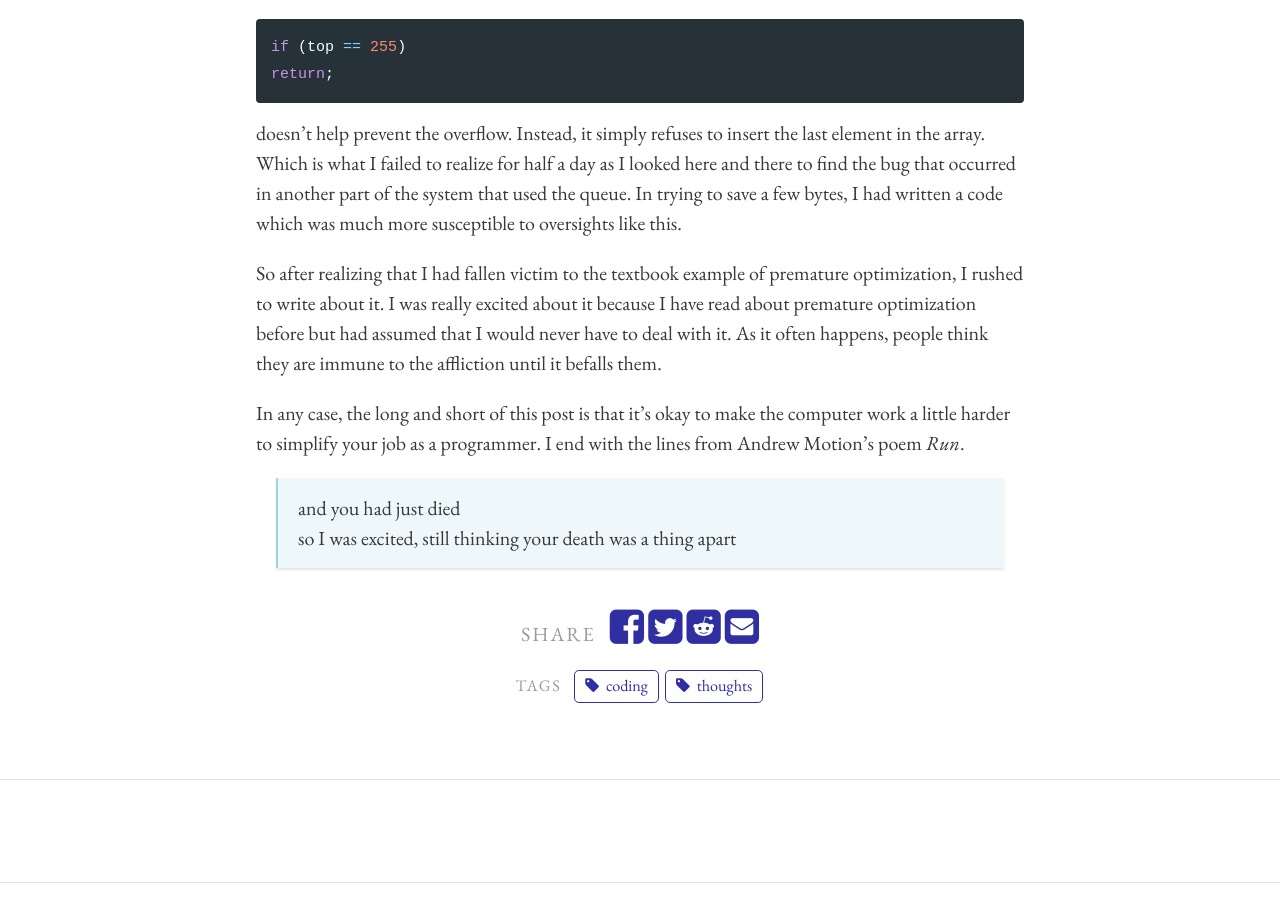
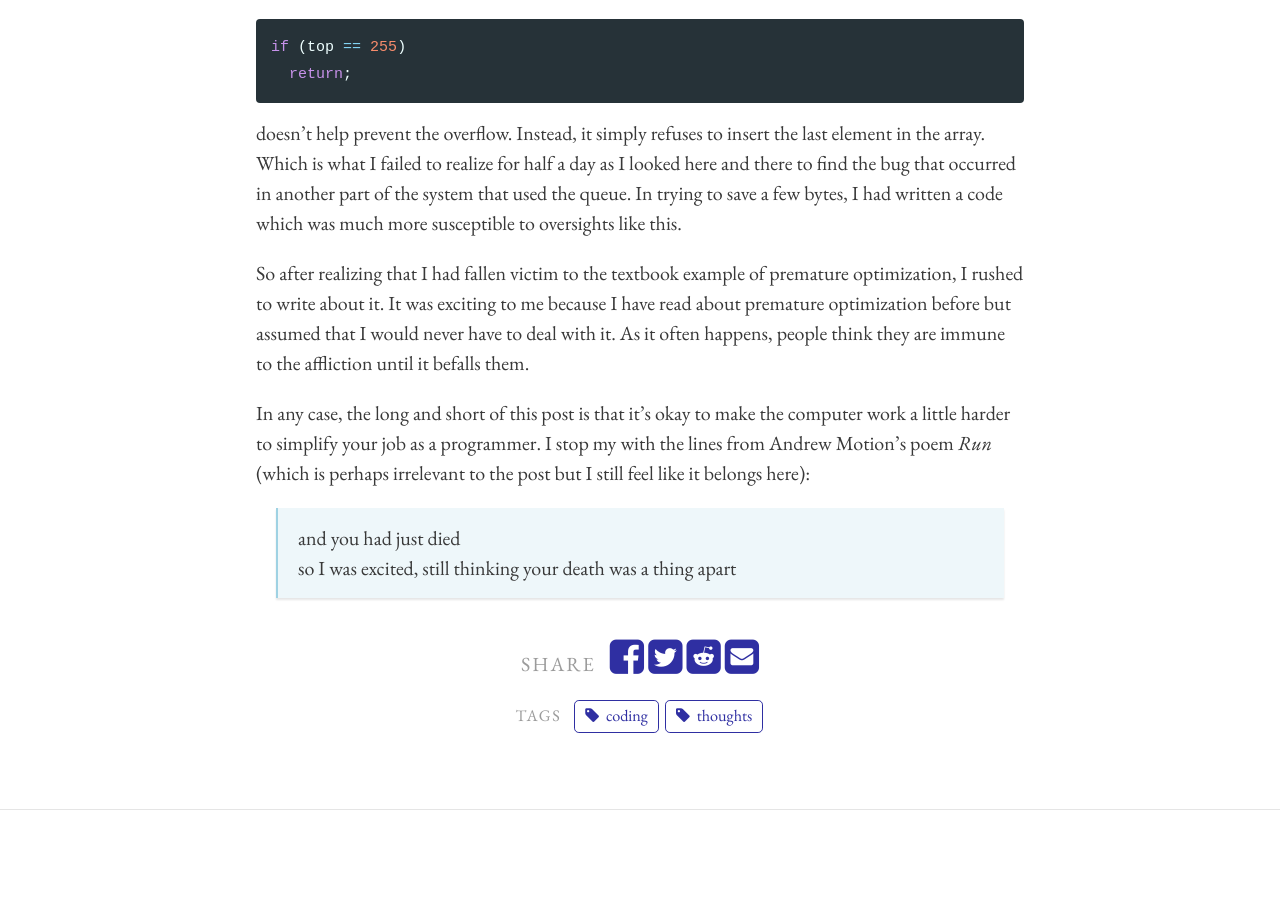
Before and after one commit to niravcodes/niravcodes.github.io, a Jekyll site: the page built from _posts/2019-02-12-how-premature-optimization-cost-me-half-a-day.md, in a window 1280 px wide and 900 px high, scrolled down 2866 px. Built offline with Jekyll 4.4.1, drawn with Linux system fonts in a browser that asks for light colours; comment, search, counter and statistics services are not loaded.

Commit message:
Update from Forestry.io nirav Nikhil updated _posts/2019-02-12-how-premature-optimization-cost-me-half-a-day.md

```diff
--- a/_posts/2019-02-12-how-premature-optimization-cost-me-half-a-day.md
+++ b/_posts/2019-02-12-how-premature-optimization-cost-me-half-a-day.md
@@ -32,16 +32,16 @@
 class priority_queue
 {
 private:
-tree::node *alphabets;
-unsigned char top;
+  tree::node *alphabets;
+  unsigned char top;
 
 public:
-priority_queue();
-\~priority_queue();
-bool s_empty();
-void enqueue(tree::node &);
-unsigned element_count();
-tree::node dequeue();
+  priority_queue();
+  ~priority_queue();
+  bool s_empty();
+  void enqueue(tree::node &);
+  unsigned element_count();
+  tree::node dequeue();
 };
 {% endhighlight %}
 
@@ -50,14 +50,14 @@
 {% highlight c++ linenos %}
 priority_queue::priority_queue()
 {
-alphabets = new tree::node\[256\];
-top = 0;
+  alphabets = new tree::node[256];
+  top = 0;
 }
 void priority_queue::enqueue(tree::node &lf)
 {
-if (top == 255)
-return;
-alphabets\[top++\] = lf;
+  if (top == 255)
+    return;
+  alphabets[top++] = lf;
 }
 {% endhighlight %}
 
@@ -69,14 +69,14 @@
 
 {% highlight c++ %}
 if (top == 255)
-return;
+  return;
 {% endhighlight %}
 
 doesn't help prevent the overflow. Instead, it simply refuses to insert the last element in the array. Which is what I failed to realize for half a day as I looked here and there to find the bug that occurred in another part of the system that used the queue. In trying to save a few bytes, I had written a code which was much more susceptible to oversights like this.
 
-So after realizing that I had fallen victim to the textbook example of premature optimization, I rushed to write about it. I was really excited about it because I have read about premature optimization before but had assumed that I would never have to deal with it. As it often happens, people think they are immune to the affliction until it befalls them.
+So after realizing that I had fallen victim to the textbook example of premature optimization, I rushed to write about it. It was exciting to me because I have read about premature optimization before but assumed that I would never have to deal with it. As it often happens, people think they are immune to the affliction until it befalls them.
 
-In any case, the long and short of this post is that it's okay to make the computer work a little harder to simplify your job as a programmer. I end with the lines from Andrew Motion's poem _Run_.
+In any case, the long and short of this post is that it's okay to make the computer work a little harder to simplify your job as a programmer. I stop my with the lines from Andrew Motion's poem _Run_ (which is perhaps irrelevant to the post but I still feel like it belongs here):
 
 > and you had just died
 > so I was excited, still thinking your death was a thing apart
```
